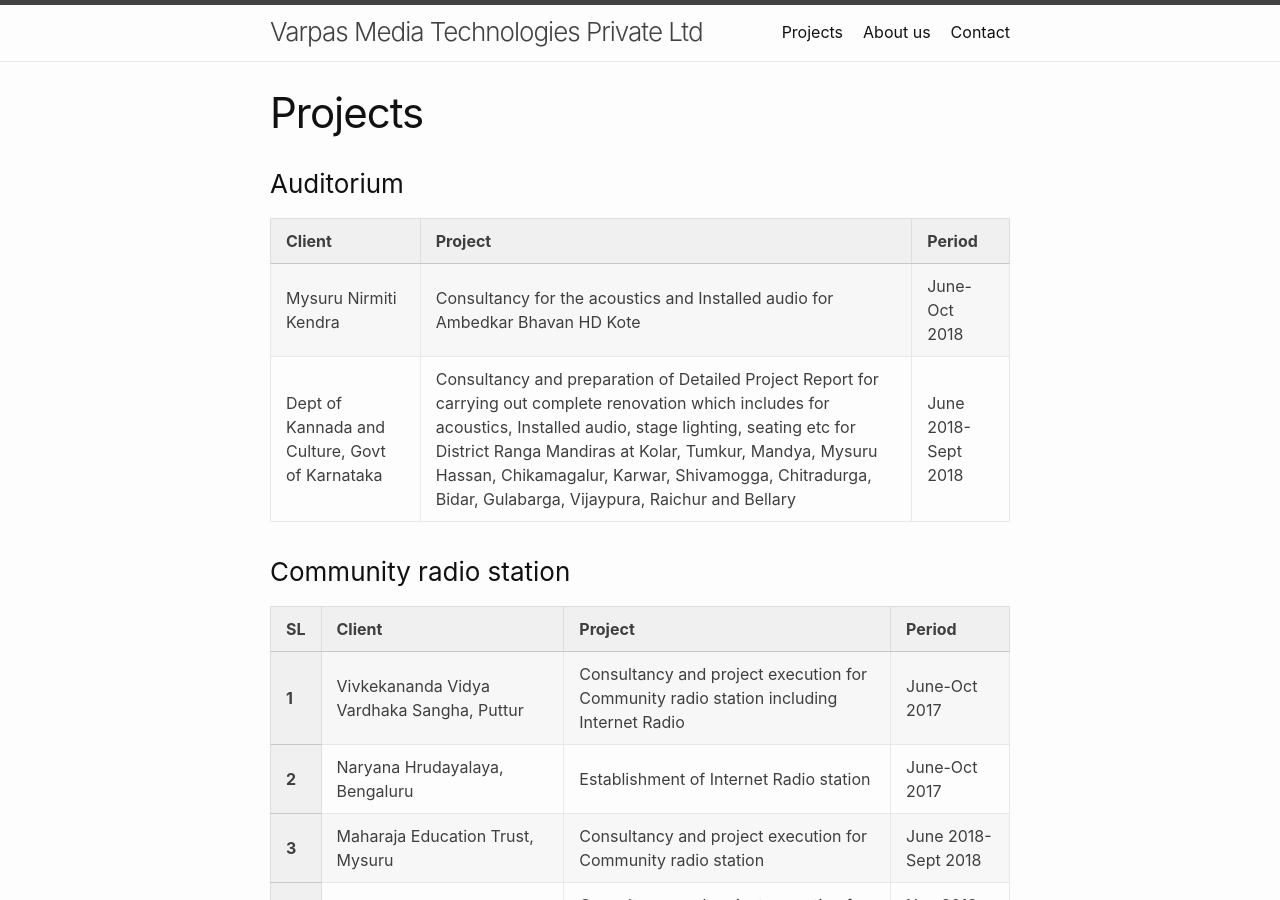
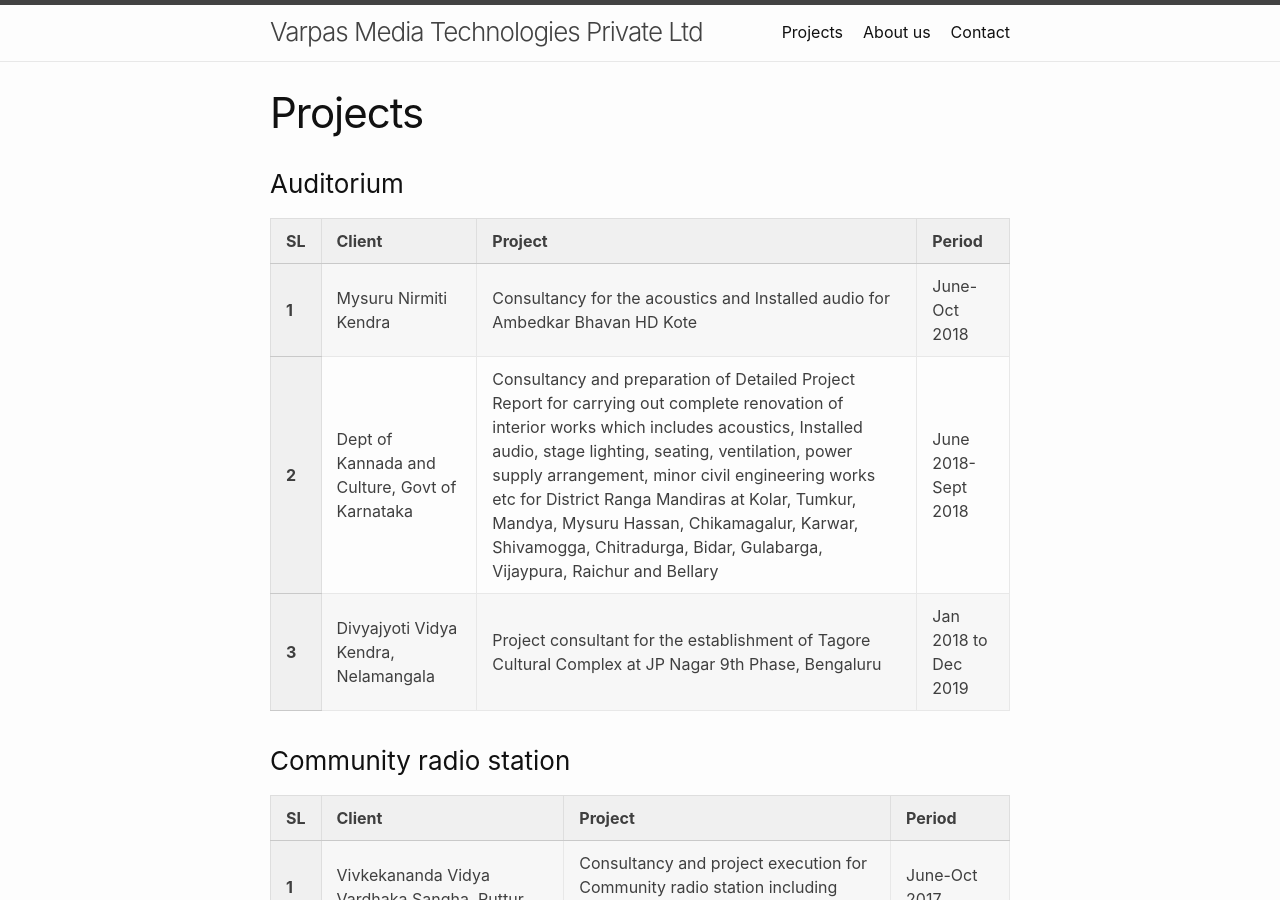
Before and after one commit to VarpasMedia/VarpasMedia.github.io, a Jekyll site: the page built from Projects.md, in a window 1280 px wide and 900 px high. Built offline with Jekyll 4.4.1, drawn with Linux system fonts in a browser that asks for light colours; our own code applies the rules of GitHub Pages for plain Markdown files.

Commit message:
Update Projects.md

```diff
--- a/Projects.md
+++ b/Projects.md
@@ -10,20 +10,32 @@ permalink: /Projects/
 
 <table>
     <tr>
+	<th>SL</th>
         <th>Client</th>
         <th>Project</th>
         <th>Period</th>
     </tr>
+
     <tr>
+	<th>1</th>
         <td>Mysuru Nirmiti Kendra</td>
         <td>Consultancy for the acoustics and Installed audio for Ambedkar Bhavan HD Kote</td>
         <td>June-Oct 2018</td>
     </tr>
+
     <tr>
+	<th>2</th>
         <td>Dept of Kannada and Culture, Govt of Karnataka</td>
-        <td>Consultancy and preparation of Detailed Project Report for carrying out complete renovation which includes  for acoustics, Installed audio, stage lighting, seating etc for District Ranga Mandiras at  Kolar, Tumkur, Mandya, Mysuru
+        <td>Consultancy and preparation of Detailed Project Report for carrying out complete renovation of interior works which includes acoustics, Installed audio, stage lighting, seating, ventilation, power supply arrangement, minor civil engineering works etc for District Ranga Mandiras at  Kolar, Tumkur, Mandya, Mysuru
 		Hassan, Chikamagalur, Karwar, Shivamogga, Chitradurga, Bidar, Gulabarga, Vijaypura, Raichur and Bellary</td>
         <td>June 2018-Sept 2018</td>
+    </tr>
+
+    <tr>
+	<th>3</th>
+        <td>Divyajyoti Vidya Kendra, Nelamangala</td>
+        <td>Project consultant for the establishment of Tagore Cultural Complex at JP Nagar 9th Phase, Bengaluru</td>
+        <td>Jan 2018 to Dec 2019</td>
     </tr>
 </table>
 
```
